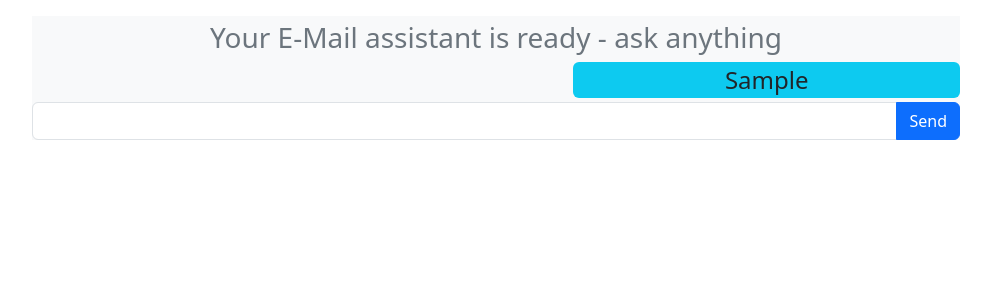
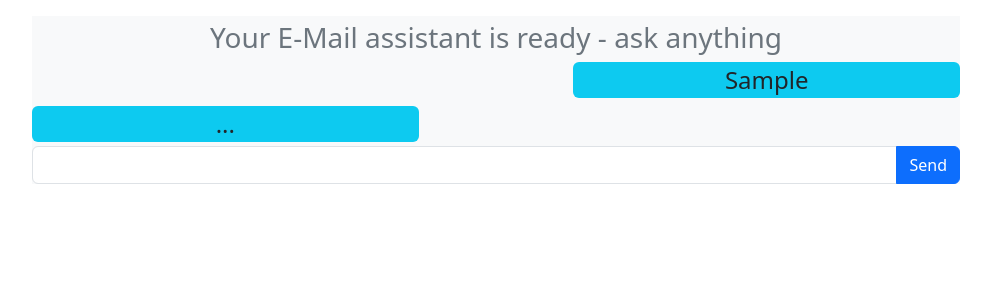
Before and after one commit to korbiniankicker/mailassist, a React (Vite) app in the folder frontend/: page / in a window 1280 px wide. Both pictures are taken after typing "Sample" into the empty fields and a click on the button "Send". Shown: the top 300 px of the page, without its empty margins (0-991 px from the left). Built offline with nearby package versions, Linux system fonts and the light colour scheme; no server answers.

Commit message:
feat: added typing indicator

```diff
--- a/frontend/src/api/hooks/useWsClient.ts
+++ b/frontend/src/api/hooks/useWsClient.ts
@@ -4,12 +4,14 @@ import { WsClient } from "../websocket/WsClient";
 export const useWsClient = () => {
   const [response, setResponse] = useState<Array<string>>([]);
   const [progress, setProgress] = useState<number>(0);
+  const [thinking, setThinking] = useState<boolean>(false);
 
   useEffect(() => {
     const unsubRes = WsClient.getInstance().setCallback("response", (data) => {
       setResponse((prev) => [...prev, data as string]);
+      if (thinking) setThinking(false);
     });
-    const unsubProg = WsClient.getInstance().setCallback("response", (data) => {
+    const unsubProg = WsClient.getInstance().setCallback("progress", (data) => {
       setProgress(data as number);
     });
     return () => {
@@ -20,7 +22,8 @@ export const useWsClient = () => {
 
   const sendQuery = (prompt: string) => {
     WsClient.getInstance().sendMessage("query", { prompt: prompt });
+    setThinking(true);
   };
 
-  return { sendQuery, response, progress, setResponse };
+  return { sendQuery, response, progress, setResponse, thinking };
 };
--- a/frontend/src/components/ChatWindow/chatWindow.tsx
+++ b/frontend/src/components/ChatWindow/chatWindow.tsx
@@ -6,7 +6,7 @@ import { useWsClient } from "../../api/hooks/useWsClient";
 
 function ChatWindow() {
   const [messages, setMessages] = useState<Message[]>([]);
-  const { sendQuery, progress, response, setResponse } = useWsClient();
+  const { sendQuery, response, setResponse, thinking } = useWsClient();
 
   function addMessage(message: Message) {
     setMessages((prev) => [...prev, message]);
@@ -52,6 +52,14 @@ function ChatWindow() {
           <ChatMessage text={response.join("")}></ChatMessage>
         </div>
       )}
+      {thinking && response.length === 0 && (
+        <div
+          key={messages.length + 2}
+          className="d-flex justify-content-start w-100 my-1"
+        >
+          <ChatMessage text={"..."}></ChatMessage>
+        </div>
+      )}
       <ChatInput addMessage={addQuery}></ChatInput>
     </div>
   );
```
